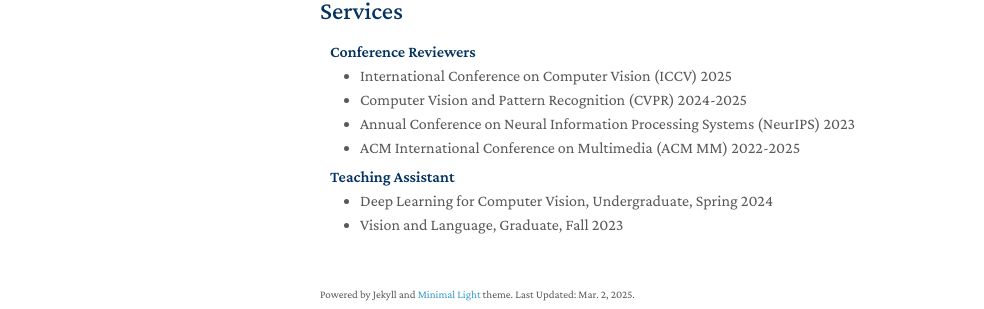
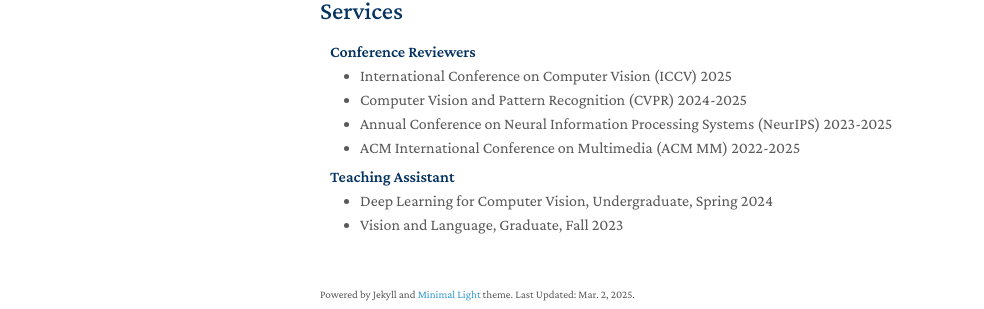
Before and after one commit to Tree-Shu-Zhao/Tree-Shu-Zhao.github.io, a Jekyll site: the page built from index.md, in a window 1280 px wide and 900 px high, scrolled down 1445 px. Shown: the part 525-834 px from the top of the window, without its empty margins (150-1134 px from the left). Built offline with Jekyll 4.4.1, drawn with Linux system fonts in a browser that asks for light colours; nearby versions of some CDN libraries; a style sheet for code colours, icons or effects is not loaded; our own code applies the rules of GitHub Pages for plain Markdown files.

Commit message:
Update services.md

```diff
--- a/_includes/services.md
+++ b/_includes/services.md
@@ -5,7 +5,7 @@
 <ul style="margin:0 0 5px;">
   <li><a href="https://iccv.thecvf.com/"><autocolor>International Conference on Computer Vision (ICCV) 2025</autocolor></a></li>
   <li><a href="https://cvpr.thecvf.com/"><autocolor>Computer Vision and Pattern Recognition (CVPR) 2024-2025</autocolor></a></li>
-  <li><a href="https://nips.cc/Conferences/2023"><autocolor>Annual Conference on Neural Information Processing Systems (NeurIPS) 2023</autocolor></a></li>
+  <li><a href="https://neurips.cc/"><autocolor>Annual Conference on Neural Information Processing Systems (NeurIPS) 2023-2025</autocolor></a></li>
   <li><a href="https://dl.acm.org/conference/mm"><autocolor>ACM International Conference on Multimedia (ACM MM) 2022-2025</autocolor></a></li>
 </ul>
 
```
